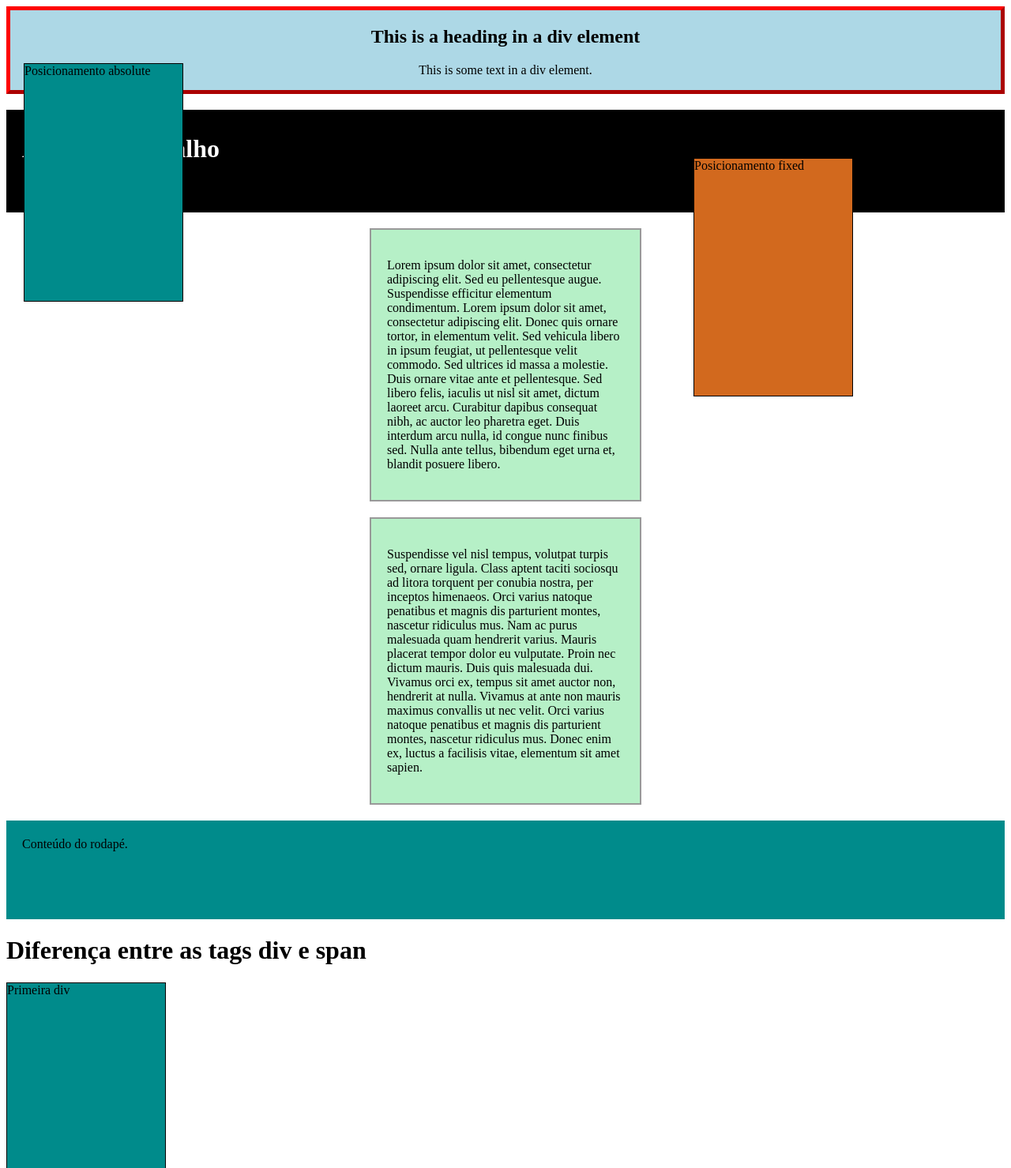
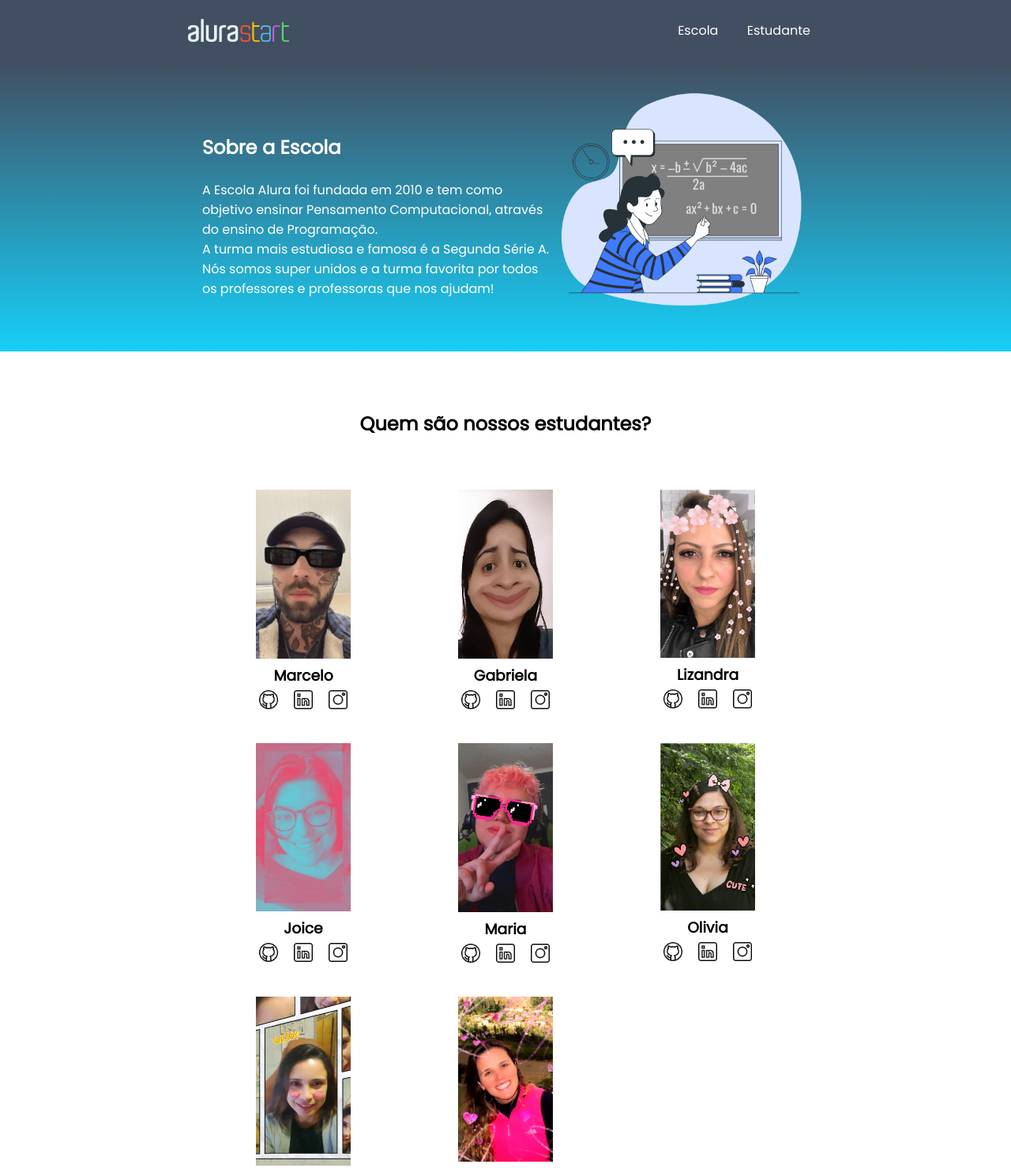
Before and after one commit to souzzaa08/site-colegio, a plain HTML site: page index.html in a window 1280 px wide. Shown: the top 1479 px of the page at 79% size. Drawn offline with Linux system fonts and the light colour scheme.

Commit message:
Add files via upload

```diff
--- a/index.html
+++ b/index.html
@@ -1,192 +1,100 @@
-<html>
-<head>
-<style>
-.myDiv {
-  border: 5px outset red;
-  background-color: lightblue;
-  text-align: center;
-}
-</style>
-</head>
-<body>
-
-<div class="myDiv">
-  <h2>This is a heading in a div element</h2>
-  <p>This is some text in a div element.</p>
-</div>
-
-</body>
-</html>
 <!DOCTYPE html>
 <html lang="en">
 <head>
     <meta charset="UTF-8">
+    <meta http-equiv="X-UA-Compatible" content="IE=edge">
     <meta name="viewport" content="width=device-width, initial-scale=1.0">
-    <title>Tag HTML div</title>
-    <style type="text/css">
-        #cabecalho{
-            background-color: black;
-            width: auto;
-            color: white;
-            height: 120px;
-            margin: 20px auto;
-            padding-left:20px;
-            padding-top:10px;
-        }
-        .centralizado {
-            background-color: rgb(182, 240, 199);
-            border: 2px solid #999;
-            width: 300px;
-            margin: 20px auto;
-            padding: 20px;
-        }
-        #rodape{
-            background-color:#008b8b;
-            width: auto;
-            color:black;
-            height: 120px;
-            margin: 20px auto;
-            padding-left:20px;
-            padding-top: 5px;
-       }
-    </style>
+    <title>Equipe Alura Start</title>
+    <link rel="stylesheet" href="style.css">
+    <link rel="preconnect" href="https://fonts.googleapis.com">
+    <link rel="preconnect" href="https://fonts.gstatic.com" crossorigin>
+    <link href="https://fonts.googleapis.com/css2?family=Poppins&display=swap" rel="stylesheet">
 </head>
 <body>
-    <div id="cabecalho">
-        <h1>Área de cabeçalho</h1>
+    <header class="cabecalho">
+        <img class="cabecalho-imagem" src="alurastart logo.png" alt="logo da alura start">
+        <ul class="cabecalho-lista">
+            <li class="cabecalho-lista-item">Escola</li>
+            <li class="cabecalho-lista-item">Estudante</li>
+        </ul>
+    </header>
+    <section class="escola">
+        <div class="escola-div-conteudo">
+            <h2 class="escola-titulo">Sobre a Escola</h2>
+            <p class="escola-texto-um">A Escola Alura foi fundada em 2010 e tem como objetivo ensinar Pensamento Computacional, através do ensino de  Programação.</p>
+            <p class="escola-texto-dois">A turma mais estudiosa e famosa é a Segunda Série A. Nós somos super unidos e a turma favorita por todos os professores e professoras que nos ajudam!</p>
+        </div>
+        <img class="escola-imagem" src="Formula-bro.png" alt="imagem que representa uma professora em sala de aula">
+    </section>
+    <section class="estudante">
+        <h2 class="estudante-titulo">Quem são nossos estudantes?</h2>
+        <div class="estudante-todos">
+        <span></span>
+        <div class="estudante-div">
+            <img class="estudante-imagem" src="Marcelo.jpeg" alt="foto do marcelo">
+            <h3 class="estudante-nome">Marcelo</h3>
+            <a href="https://github.com/marcelopaludetto"><img class="estudante-icone" src="github.png" alt="icone github"></a>
+            <a href="https://linkedin.com/marcelopaludetto"><img class="estudante-icone" src="linkedin.png" alt="icone linkedin"></a>
+            <a href="https://instagram.com/marcelopaludetto"><img class="estudante-icone" src="instagram.png" alt="icone instagram"></a>
+        </div>
+        <div class="estudante-div">
+            <img class="estudante-imagem" src="Gabi.jpg" alt="foto da gabi">
+            <h3 class="estudante-nome">Gabriela</h3>
+            <a href="https://github.com/GabrielaM-L"><img class="estudante-icone" src="github.png" alt="icone github"></a>
+            <a href="https://www.linkedin.com/in/gabriela-marcomini-de-lima/"><img class="estudante-icone" src="linkedin.png" alt="icone linkedin"></a>
+            <a href="https://www.instagram.com/gabriela_marcomini/"><img class="estudante-icone" src="instagram.png" alt="icone instagram"></a>
+        </div>
+        <div class="estudante-div">
+            <img class="estudante-imagem" src="Liz.jpg" alt="foto da lizandra">
+            <h3 class="estudante-nome">Lizandra</h3>
+            <a href="https://github.com/LizandraDuarte40"><img class="estudante-icone" src="github.png" alt="icone github"></a>
+            <a href="https://www.linkedin.com/in/lizandrarlm-duarte/"><img class="estudante-icone" src="linkedin.png" alt="icone linkedin"></a>
+            <a href="https://www.instagram.com/lizandrarlm"><img class="estudante-icone" src="instagram.png" alt="icone instagram"></a>
+        </div>
+        <span></span>
+        <span></span>
+        <div class="estudante-div">
+            <img class="estudante-imagem" src="Joice.jpg" alt="foto da joice">
+            <h3 class="estudante-nome">Joice</h3>
+            <a href="https://github.com/JoiceAlura"><img class="estudante-icone" src="github.png" alt="icone github"></a>
+            <a href="https://www.linkedin.com/in/joicebarbaresco/"><img class="estudante-icone" src="linkedin.png" alt="icone linkedin"></a>
+            <a href="https://www.instagram.com/joicebarbaresco/"><img class="estudante-icone" src="instagram.png" alt="icone instagram"></a>
+        </div>
+        <div class="estudante-div">
+            <img class="estudante-imagem" src="Maria.jpg" alt="foto da maria">
+            <h3 class="estudante-nome">Maria</h3>
+            <a href="https://github.com/MagePSR"><img class="estudante-icone" src="github.png" alt="icone github"></a>
+            <a href="https://www.linkedin.com/in/mariageovanna"><img class="estudante-icone" src="linkedin.png" alt="icone linkedin"></a>
+            <a href="https://www.instagram.com/magpsr/"><img class="estudante-icone" src="instagram.png" alt="icone instagram"></a>
+        </div>
+        <div class="estudante-div">
+            <img class="estudante-imagem" src="Olivia.jpg" alt="foto da olhe">
+            <h3 class="estudante-nome">Olivia</h3>
+            <img class="estudante-icone" src="github.png" alt="icone github">
+            <a href="https://www.linkedin.com/in/olhe/"><img class="estudante-icone" src="linkedin.png" alt="icone linkedin"></a>
+            <a href="https://github.com/olhe12"><img class="estudante-icone" src="instagram.png" alt="icone instagram"></a>
+        </div>
+        <span></span>
+        <span></span>
+        <div class="estudante-div">
+            <img class="estudante-imagem" src="Rafa.jpg" alt="foto da rafa">
+            <h3 class="estudante-nome">Rafaela</h3>
+            <a href="https://github.com/rafaelamunhoz12"><img class="estudante-icone" src="github.png" alt="icone github"></a>
+            <a href="http://linkedin.com/in/rafaela-felix-munhoz-oliveira-02160a10a"><img class="estudante-icone" src="linkedin.png" alt="icone linkedin"></a>
+            <a href="https://www.instagram.com/rafafmo/"><img class="estudante-icone" src="instagram.png" alt="icone instagram"></a>
+        </div>
+        <div class="estudante-div">
+            <img class="estudante-imagem" src="Thais.jpg" alt="foto da thais">
+            <h3 class="estudante-nome">Thais</h3>
+            <a href="https://github.com/Thaispianucci"><img class="estudante-icone" src="github.png" alt="icone github"></a>
+            <a href="https://www.linkedin.com/in/thais-pianucci-benedicto-54a9a416/"><img class="estudante-icone" src="linkedin.png" alt="icone linkedin"></a>
+            <a href="https://www.instagram.com/thaispianucci/"><img class="estudante-icone" src="instagram.png" alt="icone instagram"></a>
+        </div>
+
     </div>
-    <div id="conteudo">
-        <div id="primeiroConteudo" class="centralizado">
-            <p>Lorem ipsum dolor sit amet, consectetur adipiscing elit.
-                Sed eu pellentesque augue. Suspendisse efficitur elementum condimentum.
-                Lorem ipsum dolor sit amet, consectetur adipiscing elit. Donec quis ornare
-                tortor, in elementum velit. Sed vehicula libero in ipsum feugiat,
-                ut pellentesque velit commodo. Sed ultrices id massa a molestie.
-                Duis ornare vitae ante et pellentesque. Sed libero felis, iaculis ut nisl
-                sit amet, dictum laoreet arcu. Curabitur dapibus consequat nibh, ac auctor
-                leo pharetra eget. Duis interdum arcu nulla, id congue nunc finibus sed.
-                Nulla ante tellus, bibendum eget urna et, blandit posuere libero.</p>
-        </div>
-        <div id="segundoConteudo" class="centralizado">
-            <p>Suspendisse vel nisl tempus, volutpat turpis sed, ornare ligula.
-                Class aptent taciti sociosqu ad litora torquent per conubia nostra,
-                per inceptos himenaeos. Orci varius natoque penatibus et magnis dis
-                parturient montes, nascetur ridiculus mus. Nam ac purus malesuada quam
-                hendrerit varius. Mauris placerat tempor dolor eu vulputate.
-                Proin nec dictum mauris. Duis quis malesuada dui. Vivamus orci ex,
-                tempus sit amet auctor non, hendrerit at nulla. Vivamus at ante non
-                mauris maximus convallis ut nec velit. Orci varius natoque penatibus
-                et magnis dis parturient montes, nascetur ridiculus mus. Donec enim ex,
-                luctus a facilisis vitae, elementum sit amet sapien.</p>
-        </div>
-    </div>
-    <div id="rodape">
-        <p>Conteúdo do rodapé.</p>
-    </div>
+    </section>
+    <footer class="rodape">
+        <img class="rodape-imagem"src="alurastart logo.png" alt="logo da alura start">
+    </footer>
 </body>
 </html>
-<!DOCTYPE html>
-<html lang="en">
-<head>
-    <meta charset="UTF-8">
-    <meta name="viewport" content="width=device-width, initial-scale=1.0">
-    <title>Tags div e span</title>
-    <style type="text/css">
-        .divs{
-            background-color: darkcyan;
-            border: 1px solid #000;
-        }
-        .span1 {
-            background-color: burlywood;
-            border: 2px solid red;
-        }
-        .span2 {
-            background-color:chocolate;
-            border: 2px solid red;
-        }
-    </style>
-</head>
-<body>
-    <h1>Diferença entre as tags div e span</h1>
-    <div class="divs">Primeira div</div>
-    <div class="divs">Segunda div</div>
-    <span class="span1">Primeira span</span>
-    <span class="span2">Segunda span</span>
-    <div class="divs">Outra div</div>
-</body>
-</html>
-<!DOCTYPE html>
-<html lang="en">
-<head>
-    <meta charset="UTF-8">
-    <meta name="viewport" content="width=device-width, initial-scale=1.0">
-    <title>Posicionamento do elemento div</title>
-    <style type="text/css">
-        .divs{
-            width: 200px;
-            height: 300px;
-        }
-        .divAbsolute{
-            background-color: darkcyan;
-            position:absolute;
-            top:80px;
-            left:30px;
-        }
-        .divRelative {
-            background-color: burlywood;
-            position:relative;
-            top:120px;
-            left:300px;
-        }
-        .divFixed {
-            background-color:chocolate;
-            position: fixed;
-            top: 200px;
-            right: 200px;
-        }
-        .divStatic{
-            background-color:darkgreen;
-            position: static;
-            top: 300px;
-            left: 300px;
-        }
-        .divSticky{
-            background-color: grey;
-            position:sticky;
-            top: 0px;
-            left: 400px;
-        }
-        .divEsquerda{
-            background-color: blueviolet;
-            color:white;
-            float:left;
-        }
-        .divDireita{
-            background-color: darkblue;
-            color: white;
-            float: right;
-        }
-        .divAlignCenter{
-            margin: 0 auto;
-            width: 50%;
-            height: 300px;
-            background-color: darkolivegreen;
-         }
-         .clear{
-             clear:both;
-         }
-    </style>
-</head>
-<body>
-    <h1>Formas de posicionamento</h1>
-    <div class="divs divSticky">Posicionamento sticky</div>
-    <div class="divs divRelative">Posicionamento relative</div>
-    <div class="divs divFixed">Posicionamento fixed</div>
-    <div class="divs divStatic">Posicionamento static</div>
-    <div class="divs divAbsolute">Posicionamento absolute</div>
-    <div class="divAlignCenter">Posicionamento central</div>
-    <div class="divs divEsquerda">Posicionamento float left - esquerda</div>
-    <div class="divs divDireita">Posicionamento float right - direita</div>
-    <p class="clear">Parágrafo com a limpeza da propriedade float</p>
-</body>
-</html>
--- /dev/null
+++ b/style.css
@@ -0,0 +1,85 @@
+*{
+    margin: 0;
+    padding: 0;
+}
+body {
+    font-family: 'Poppins', sans-serif;
+}
+.cabecalho {
+    background-color: #424E61;
+    color: white;
+    display: flex;
+    justify-content: space-around;
+    align-items: center;
+    padding: 24px 0;
+}
+
+.cabecalho-imagem{
+    width: 10%;
+}
+
+.cabecalho-lista-item{
+    display: inline-block;
+    margin: 0 16px;
+    font-size: 16px;
+}
+
+.escola-imagem{
+    width: 25%;
+}
+
+.escola{
+    background-image: linear-gradient(#424E61,#16CFF8);
+    color:white;
+    display: flex;
+    justify-content: center;
+    align-items: center;
+    padding: 24px 0;
+}
+
+.escola-div-conteudo{
+    width: 35%;
+}
+
+
+.escola-titulo{
+    padding: 24px 0;
+}
+
+.estudante{
+    padding: 24px 0;
+}
+.estudante-imagem{
+    width: 120px;
+}
+
+.estudante-icone{
+    width: 24px;
+    padding: 4px 8px;
+}
+
+.estudante-div{
+    text-align: center;
+    padding: 16px 0;
+}
+
+.estudante-titulo{
+    text-align: center;
+    padding: 50px 0;
+}
+
+.estudante-todos{
+    display: grid;
+    grid-template-columns: 20% 20% 20% 20% 20%;
+}
+
+.rodape{
+    background-color: black;
+    text-align: center;
+}
+
+.rodape-imagem{
+    height: 60px;
+    padding: 12px 0;
+
+}
```
Also changed, not shown: Formula-bro.png (added), Gabi.jpg (added), Joice.jpg (added), Liz.jpg (added), Marcelo.jpeg (added), Maria.jpg (added), Olivia.jpg (added), Rafa.jpg (added), Thais.jpg (added), alurastart logo.png (added), github.png (added), instagram.png (added), linkedin.png (added), 2 other files.
